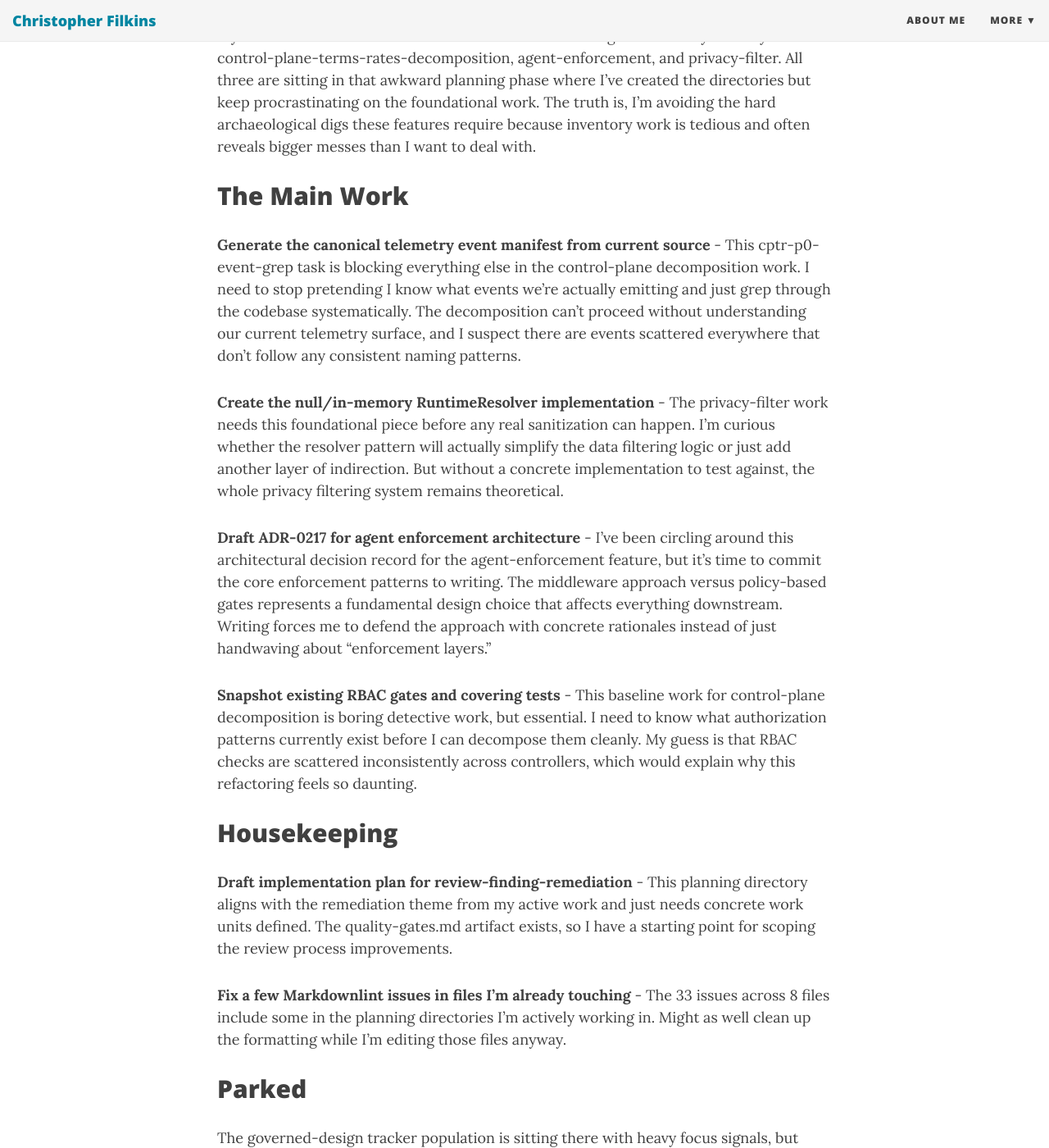
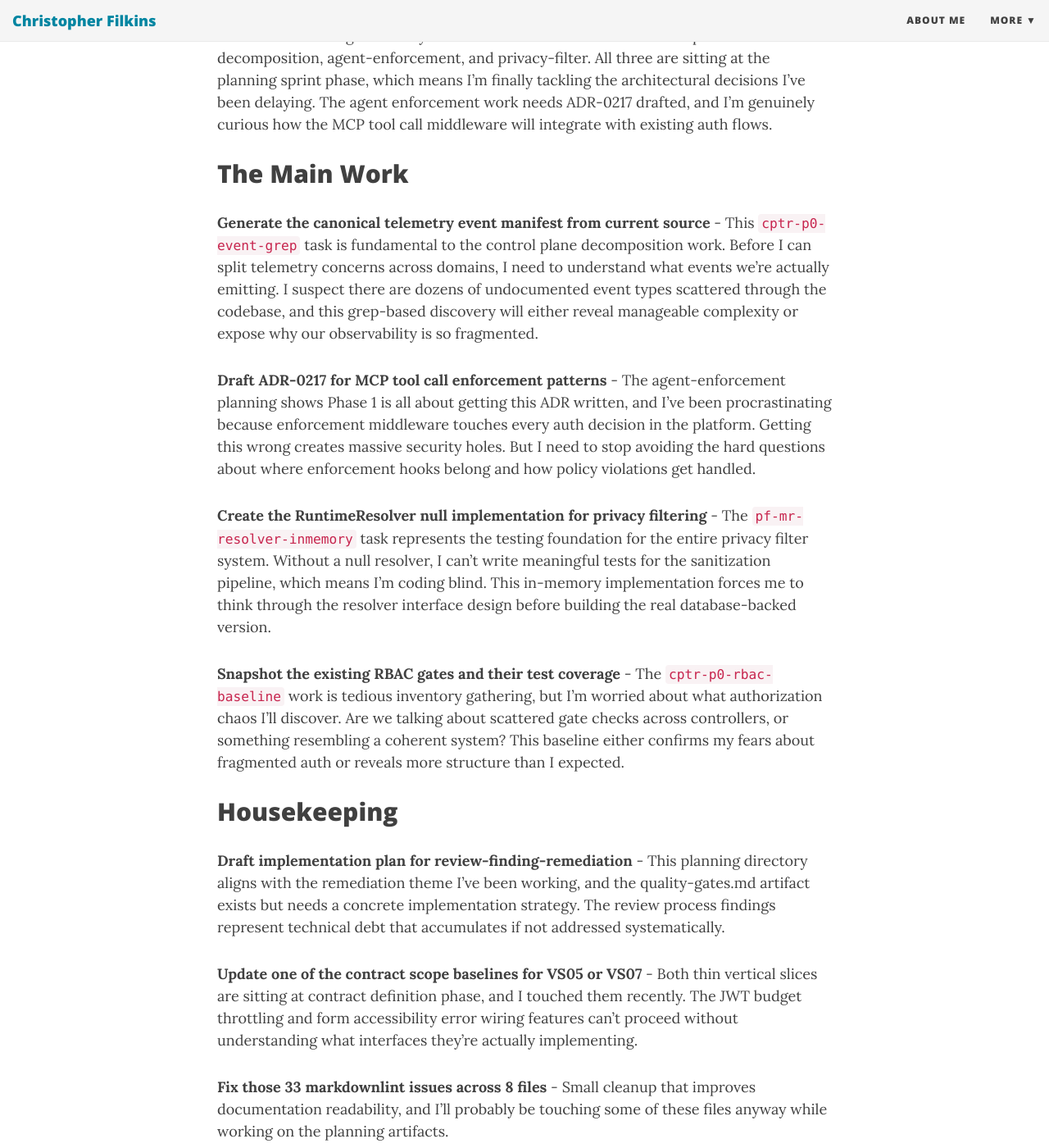
Before and after one commit to filchyboy/filchyboy.github.io, a Jekyll site: the page built from _posts/2026-04-30-daily-dev-log.md, in a window 1280 px wide and 1400 px high, scrolled down 283 px. Shown: the whole window at 82% size. Built offline with Jekyll 4.4.1, drawn with Linux system fonts in a browser that asks for light colours; nearby versions of some CDN libraries; some of the changed text lies outside the part shown.

Commit message:
Update daily dev log: 2026-04-30

```diff
--- a/_posts/2026-04-30-daily-dev-log.md
+++ b/_posts/2026-04-30-daily-dev-log.md
@@ -7,31 +7,33 @@ tags: [dev-tracker]
 ---
 
 <!-- SECTION: DAILY-PLAN START -->
-<!-- plan-generated: 2026-04-30T14:40:46.788242+00:00 -->
+<!-- plan-generated: 2026-04-30T15:18:21.392089+00:00 -->
 
 ## Today's Theme
 
-My focus is scattered across three feature sets that each got attention yesterday - control-plane-terms-rates-decomposition, agent-enforcement, and privacy-filter. All three are sitting in that awkward planning phase where I've created the directories but keep procrastinating on the foundational work. The truth is, I'm avoiding the hard archaeological digs these features require because inventory work is tedious and often reveals bigger messes than I want to deal with.
+Three feature sets grabbed my attention in the last 24 hours: control-plane-terms-rates-decomposition, agent-enforcement, and privacy-filter. All three are sitting at the planning sprint phase, which means I'm finally tackling the architectural decisions I've been delaying. The agent enforcement work needs ADR-0217 drafted, and I'm genuinely curious how the MCP tool call middleware will integrate with existing auth flows.
 
 ## The Main Work
 
-**Generate the canonical telemetry event manifest from current source** - This cptr-p0-event-grep task is blocking everything else in the control-plane decomposition work. I need to stop pretending I know what events we're actually emitting and just grep through the codebase systematically. The decomposition can't proceed without understanding our current telemetry surface, and I suspect there are events scattered everywhere that don't follow any consistent naming patterns.
+**Generate the canonical telemetry event manifest from current source** - This `cptr-p0-event-grep` task is fundamental to the control plane decomposition work. Before I can split telemetry concerns across domains, I need to understand what events we're actually emitting. I suspect there are dozens of undocumented event types scattered through the codebase, and this grep-based discovery will either reveal manageable complexity or expose why our observability is so fragmented.
 
-**Create the null/in-memory RuntimeResolver implementation** - The privacy-filter work needs this foundational piece before any real sanitization can happen. I'm curious whether the resolver pattern will actually simplify the data filtering logic or just add another layer of indirection. But without a concrete implementation to test against, the whole privacy filtering system remains theoretical.
+**Draft ADR-0217 for MCP tool call enforcement patterns** - The agent-enforcement planning shows Phase 1 is all about getting this ADR written, and I've been procrastinating because enforcement middleware touches every auth decision in the platform. Getting this wrong creates massive security holes. But I need to stop avoiding the hard questions about where enforcement hooks belong and how policy violations get handled.
 
-**Draft ADR-0217 for agent enforcement architecture** - I've been circling around this architectural decision record for the agent-enforcement feature, but it's time to commit the core enforcement patterns to writing. The middleware approach versus policy-based gates represents a fundamental design choice that affects everything downstream. Writing forces me to defend the approach with concrete rationales instead of just handwaving about "enforcement layers."
+**Create the RuntimeResolver null implementation for privacy filtering** - The `pf-mr-resolver-inmemory` task represents the testing foundation for the entire privacy filter system. Without a null resolver, I can't write meaningful tests for the sanitization pipeline, which means I'm coding blind. This in-memory implementation forces me to think through the resolver interface design before building the real database-backed version.
 
-**Snapshot existing RBAC gates and covering tests** - This baseline work for control-plane decomposition is boring detective work, but essential. I need to know what authorization patterns currently exist before I can decompose them cleanly. My guess is that RBAC checks are scattered inconsistently across controllers, which would explain why this refactoring feels so daunting.
+**Snapshot the existing RBAC gates and their test coverage** - The `cptr-p0-rbac-baseline` work is tedious inventory gathering, but I'm worried about what authorization chaos I'll discover. Are we talking about scattered gate checks across controllers, or something resembling a coherent system? This baseline either confirms my fears about fragmented auth or reveals more structure than I expected.
 
 ## Housekeeping
 
-**Draft implementation plan for review-finding-remediation** - This planning directory aligns with the remediation theme from my active work and just needs concrete work units defined. The quality-gates.md artifact exists, so I have a starting point for scoping the review process improvements.
+**Draft implementation plan for review-finding-remediation** - This planning directory aligns with the remediation theme I've been working, and the quality-gates.md artifact exists but needs a concrete implementation strategy. The review process findings represent technical debt that accumulates if not addressed systematically.
 
-**Fix a few Markdownlint issues in files I'm already touching** - The 33 issues across 8 files include some in the planning directories I'm actively working in. Might as well clean up the formatting while I'm editing those files anyway.
+**Update one of the contract scope baselines for VS05 or VS07** - Both thin vertical slices are sitting at contract definition phase, and I touched them recently. The JWT budget throttling and form accessibility error wiring features can't proceed without understanding what interfaces they're actually implementing.
+
+**Fix those 33 markdownlint issues across 8 files** - Small cleanup that improves documentation readability, and I'll probably be touching some of these files anyway while working on the planning artifacts.
 
 ## Parked
 
-The governed-design tracker population is sitting there with heavy focus signals, but honestly I'm not ready for more planning overhead right now. I'd rather make progress on the three planning sprints I've already started than add a fourth incomplete effort to the pile.
+The governed-design tracker population got heavy focus this week, but it's not critical path today. The policy gates and UI navigation work can wait until I have the foundational architecture pieces (ADR-0217, privacy contracts) sorted out. Better to get the enforcement patterns right before building the interfaces that depend on them.
 
 <!-- plan-unit-ids: cptr-p0-event-grep,cptr-p0-rbac-baseline,gov-plan-tracker,gov-ui-route,todoremed-p0-replace-template-boilerplate,tv-vs04-contract-scope-baseline,tv-vs05-contract-scope-baseline,tv-vs07-contract-scope-baseline -->
 <!-- SECTION: DAILY-PLAN END -->
```
